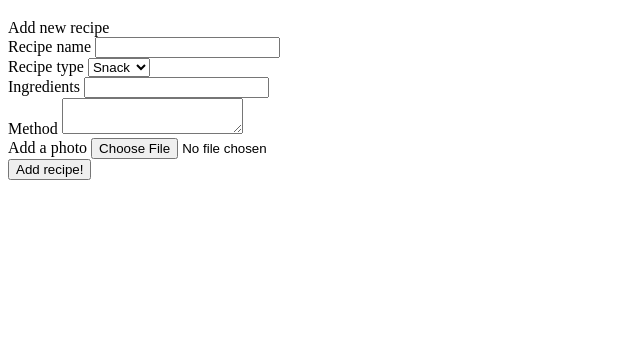
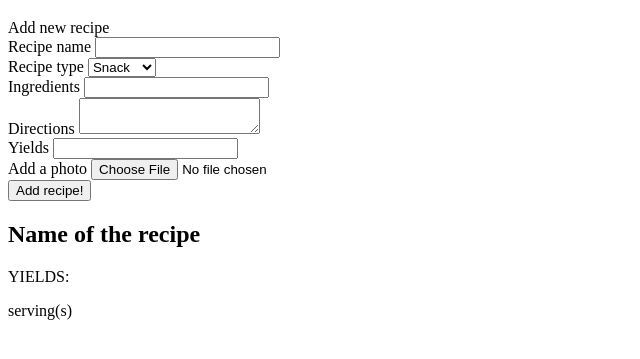
Before and after one commit to Bellamcr/project1-recipe-book, a plain HTML site: page index.html in a window 1280 px wide. Shown: the part 61-420 px from the top of the page, without its empty margins (0-640 px from the left). Drawn offline with Linux system fonts and the light colour scheme.

Commit message:
Changing the content errors and starting cards

```diff
--- a/index.html
+++ b/index.html
@@ -18,13 +18,15 @@
                     <select name="types" id="recipe-select" required>
                         <option>Snack</option>
                         <option>Meal</option>
-                        <option>Desert</option>
+                        <option>Dessert</option>
                         <option>Drink</option>
                     </select><br>
                     <label for="ingredients">Ingredients</label>
                     <input type="text" id="recipe-ingredients" name="ingredients" required/><br>
-                    <label for="method">Method</label>
-                    <textarea id="recipe-method" name="method" required></textarea><br>
+                    <label for="directions">Directions</label>
+                    <textarea id="recipe-directions" name="directions" required></textarea><br>
+                    <label for="yields">Yields</label>
+                    <input id="recipe-yields" name="yields" required/><br>
                     <label for="photo">Add a photo</label>
                     <input type="file" id="recipe-photo" name="photo" accept="image/png, image/jpeg" /><br>
                     <input type="submit" value="Add recipe!" />
@@ -32,6 +34,12 @@
             </div>
     </div>
     <div class="right-column">
+        <h2 class="recipe-card">Name of the recipe</h2>
+        <div>
+            <p>YIELDS:</p>
+            <p>serving(s)</p>
+
+        </div>
 
     </div>
     <div class="recipe-page"></div>
```
